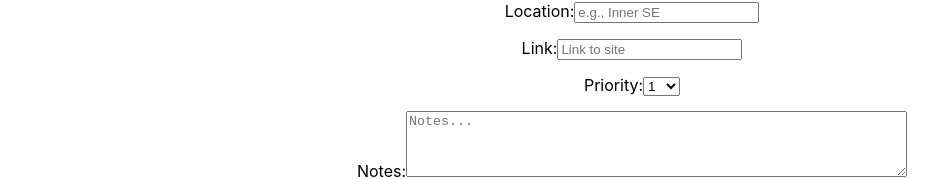
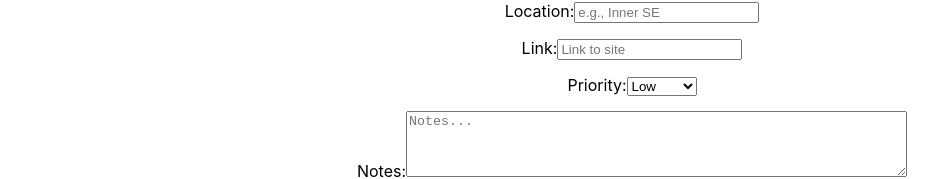
Before and after one commit to kjs2b/FunPlanner-react, a React (Create React App) app in the folder FunPlanner/: page / in a window 1280 px wide. Shown: the part 229-408 px from the top of the page, without its empty margins (8-946 px from the left). Built offline with nearby package versions, Linux system fonts and the light colour scheme.

Commit message:
Form select elements now operational, priorities changed from numeric to 3-tier

```diff
--- a/FunPlanner/src/components/AddAdventureForm.js
+++ b/FunPlanner/src/components/AddAdventureForm.js
@@ -7,9 +7,9 @@ export default class AddAdventureForm extends Component {
     this.state = {
       title: '',
       location: '',
-      category: '',
+      category: 'Select a category',
       notes: '',
-      priority: null,
+      priority: 'Low',
       image: null,
       link: ''
     }
@@ -49,7 +49,11 @@ export default class AddAdventureForm extends Component {
         <label className='formHeader' htmlFor='category'>
           Category:
         </label>
-        <select>
+        <select
+          id='category'
+          value={this.state.category}
+          onChange={this.handleChange}
+        >
           <option value='Hikes'>Hikes</option>
           <option value='Restaurants'>Restaurants</option>
           <option value='Events'>Events</option>
@@ -87,17 +91,14 @@ export default class AddAdventureForm extends Component {
         <label className='formHeader' htmlFor='priority'>
           Priority:
         </label>
-        <select>
-          <option value='1'>1</option>
-          <option value='2'>2</option>
-          <option value='3'>3</option>
-          <option value='4'>4</option>
-          <option value='5'>5</option>
-          <option value='6'>6</option>
-          <option value='7'>7</option>
-          <option value='8'>8</option>
-          <option value='9'>9</option>
-          <option value='10'>10</option>
+        <select
+          id='priority'
+          value={this.state.priority}
+          onChange={this.handleChange}
+        >
+          <option value='High'>High</option>
+          <option value='Medium'>Medium</option>
+          <option value='Low'>Low</option>
         </select>
       </div>
       <div className='formItem'>
@@ -119,6 +120,7 @@ export default class AddAdventureForm extends Component {
         className='formItem'
         type='submit'
         value='Add Adventure!'
+        onChange={()=>console.log('Select pressed')}
       />
     </form>
     );
```
